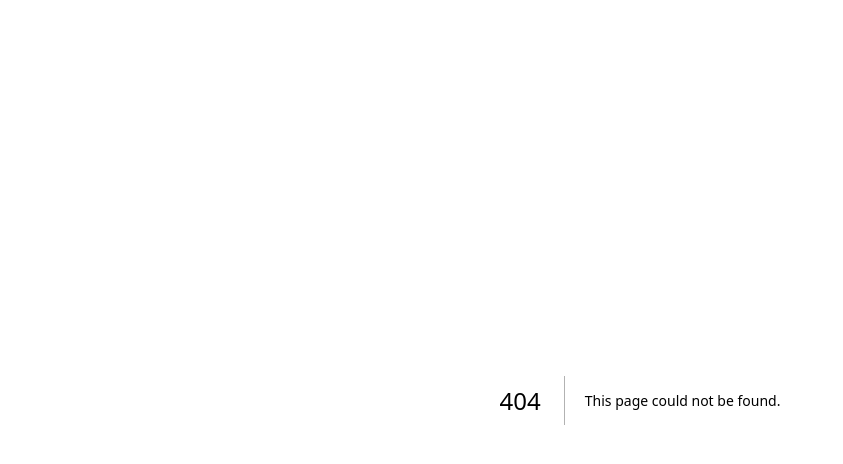
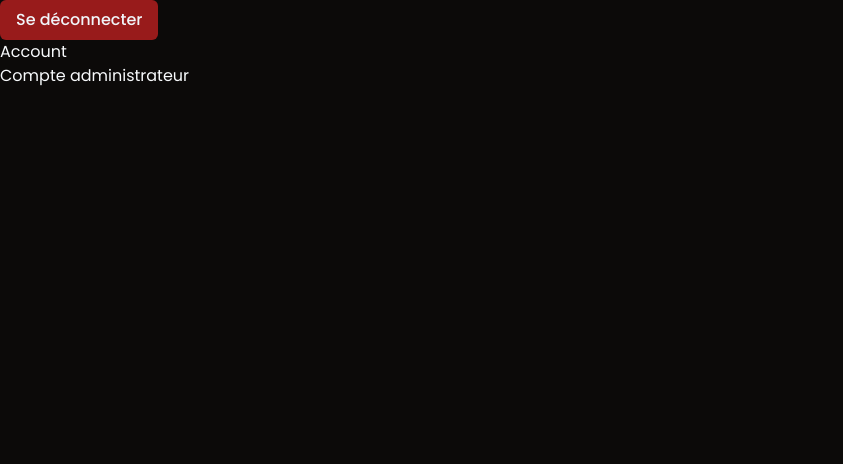
Before and after one commit to SebastienLaurentt/Escape-Game, a Next.js app: page /account in a window 1280 px wide. Before the commit this address had no page. Shown: the top 464 px of the page, without its empty margins (0-843 px from the left). Built offline with nearby package versions, Linux system fonts and the light colour scheme; no server answers.

Commit message:
create account page

```diff
--- /dev/null
+++ b/app/(auth)/account/page.tsx
@@ -0,0 +1,23 @@
+import SignOutButton from "@/components/shared/SignOutButton";
+import { auth } from "@/src/auth/auth";
+import { redirect } from "next/navigation";
+
+export default async function Account () {
+  const session = await auth();
+
+  // If the user is not authenticated, redirect to the signIn page
+  if (session) {
+    redirect("/account");
+  }
+
+
+  return (
+    <div>
+      <div>
+        <SignOutButton />
+      </div>
+      <div>Account</div>
+      <div>Compte administrateur</div>
+    </div>
+  );
+};
--- a/app/signin/page.tsx
+++ b/app/signin/page.tsx
@@ -6,7 +6,7 @@ import { redirect } from "next/navigation";
 export default async function SignIn() {
   const session = await auth();
 
-  // If the user is not authenticated, redirect to the sign-in page
+  // If the user is authenticated, redirect to the account page
   if (session) {
     redirect("/account");
   }
```
